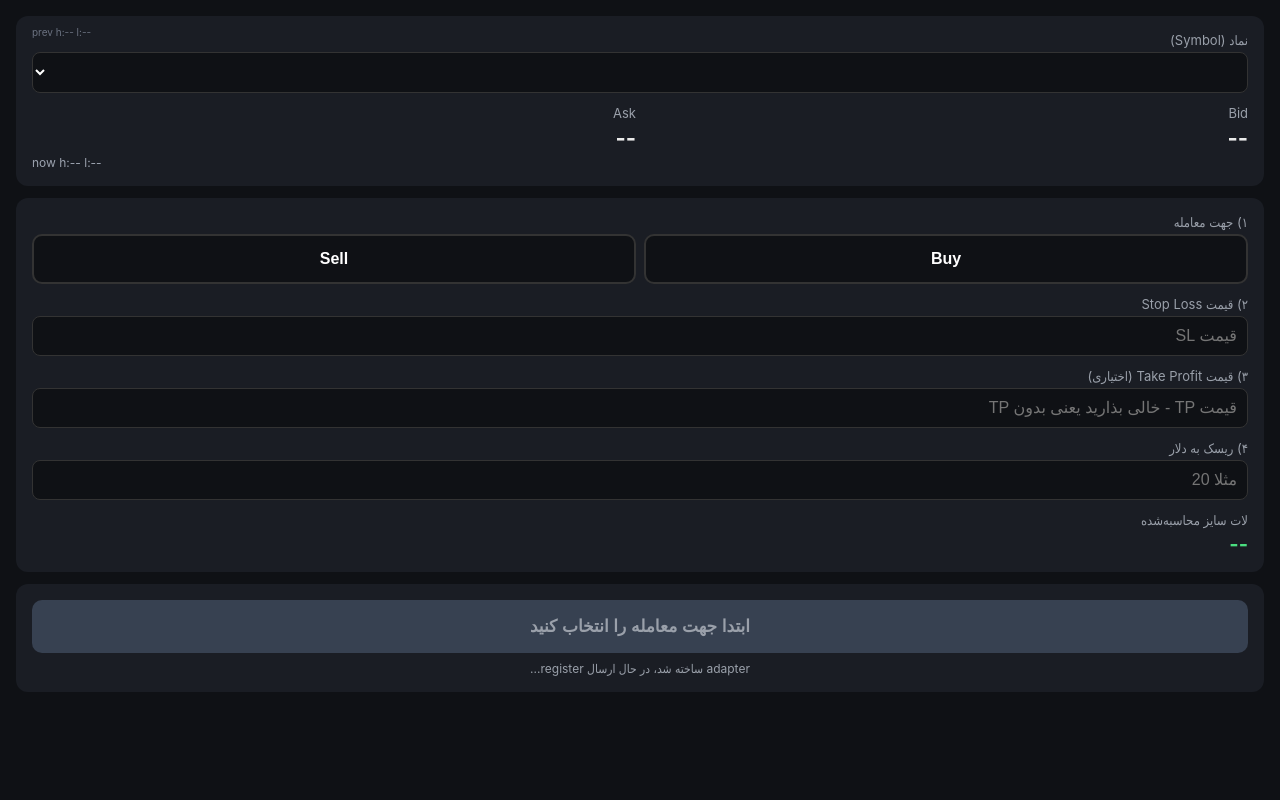
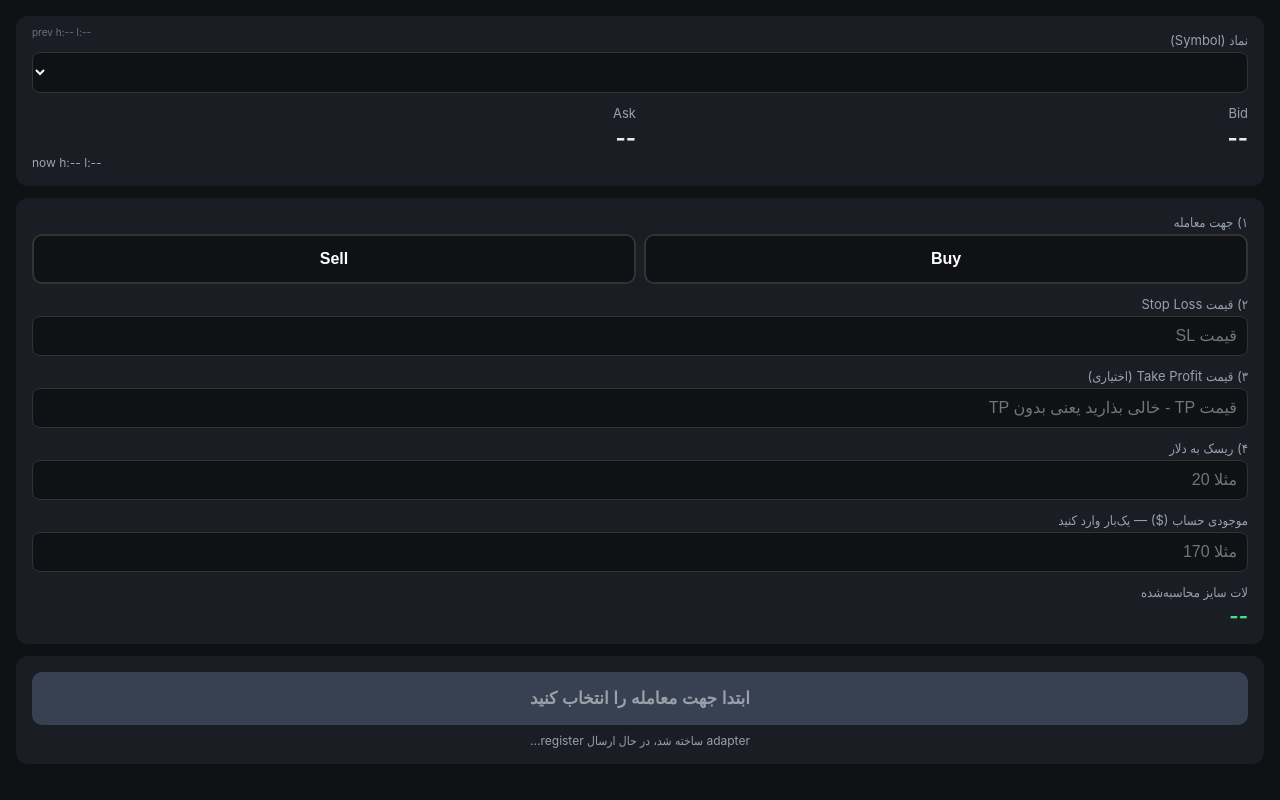
Before and after one commit to MasterOfNone963/Ctrader-risk-plugin, a website built with Vite: page index.html in a window 1280 px wide. Built offline with nearby package versions, Linux system fonts and the light colour scheme; what @spotware-web-team/sdk, @spotware-web-team/sdk-external-api, @veksa/logger would draw is missing.

Commit message:
Update index.html

```diff
--- a/index.html
+++ b/index.html
@@ -94,6 +94,9 @@
     <label>۴) ریسک به دلار</label>
     <input id="riskInput" type="number" inputmode="decimal" placeholder="مثلا 20" />
 
+    <label>موجودی حساب ($) — یک‌بار وارد کنید</label>
+    <input id="balanceInput" type="number" inputmode="decimal" placeholder="مثلا 170" />
+
     <label>لات سایز محاسبه‌شده</label>
     <div class="result" id="lotResult">--</div>
     <div class="warn" id="warnBox"></div>
```
